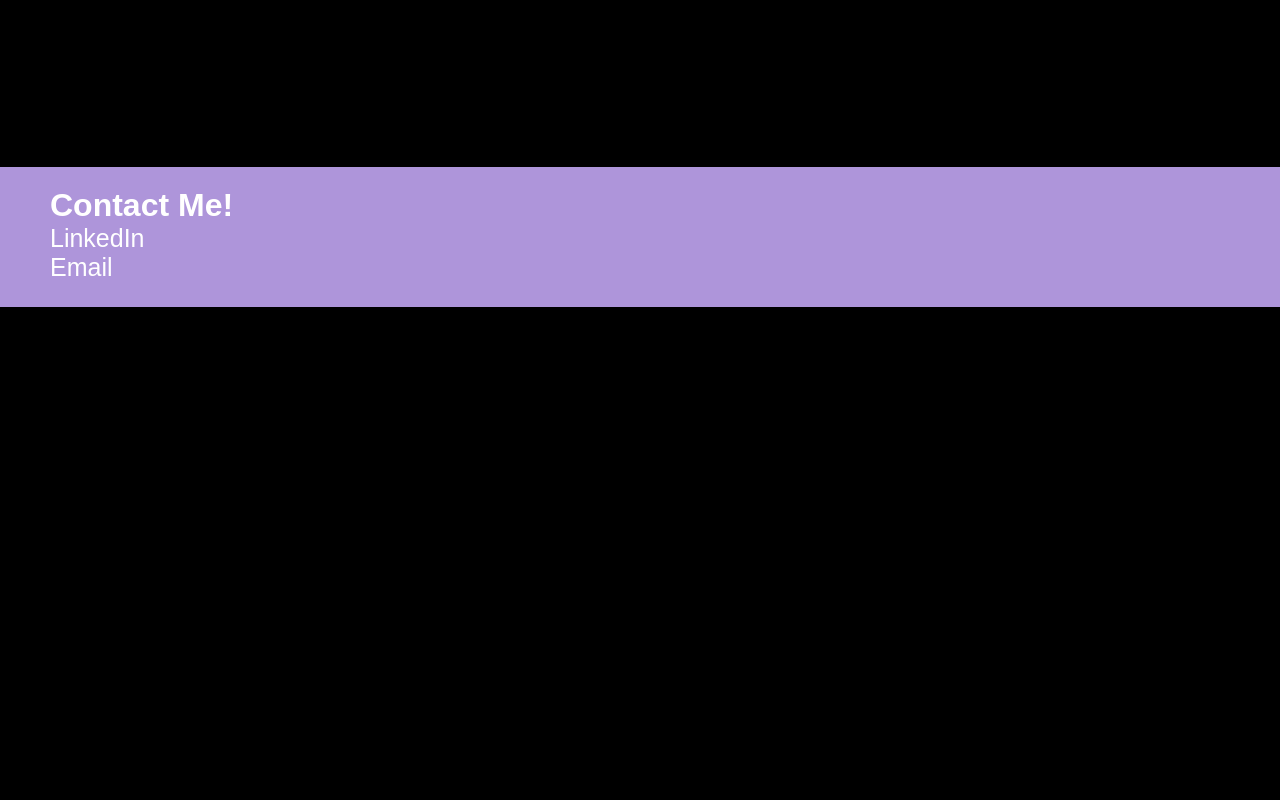
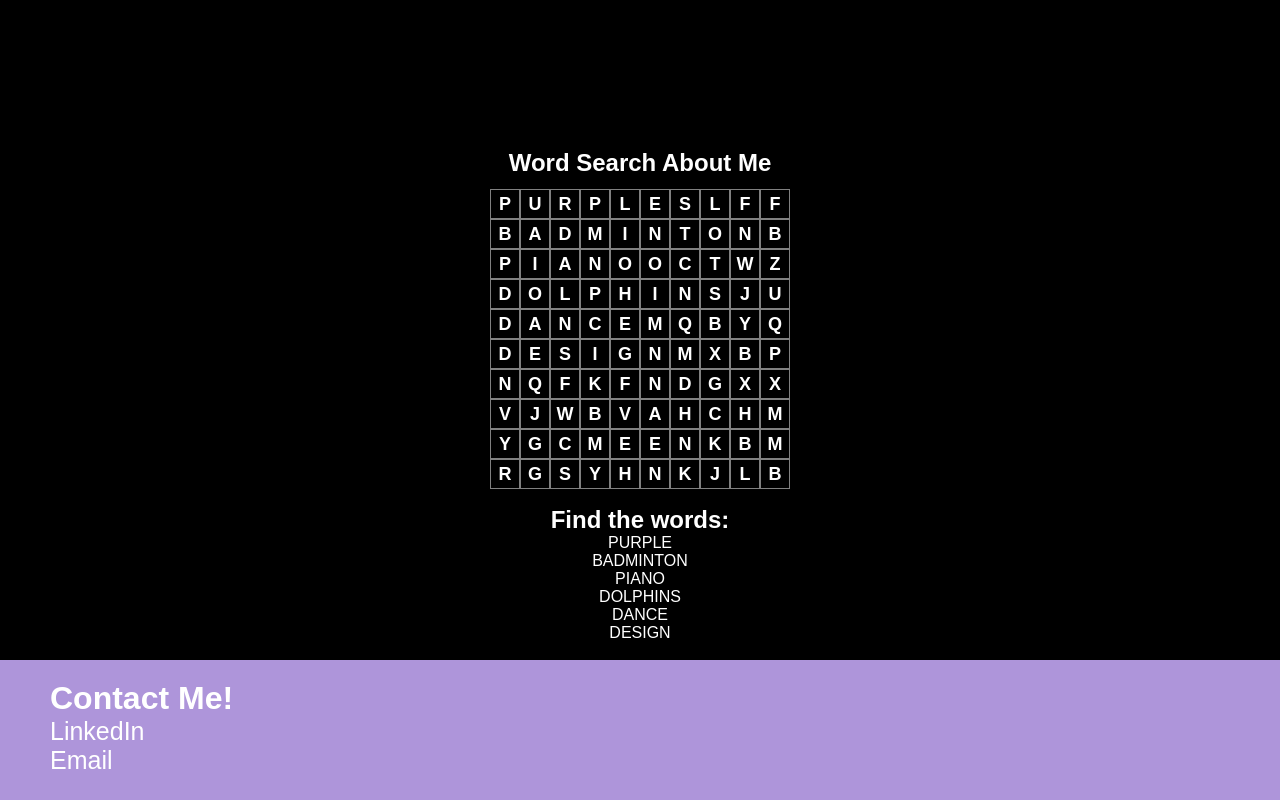
Before and after one commit to callistachan0522/callista_portfolio, a Next.js app: page /about in a window 1280 px wide. Shown: the part 1208-2008 px from the top of the page. Before the commit the page ends 1515 px from the top, so only its background shows below. Built offline with nearby package versions, Linux system fonts and the light colour scheme.

Commit message:
word search game in about page

```diff
--- /dev/null
+++ b/src/components/WordSearch.jsx
@@ -0,0 +1,85 @@
+import React, { useState, useEffect } from "react";
+import styles from "./WordSearch.module.css"; // Import CSS Module
+
+const gridSize = 10;
+const words = ["PURPLE", "BADMINTON", "PIANO", "DOLPHINS", "DANCE", "DESIGN"];
+
+const WordSearch = () => {
+  const [grid, setGrid] = useState([]);
+  const [selectedCells, setSelectedCells] = useState([]);
+  const [foundWords, setFoundWords] = useState([]);
+
+  useEffect(() => {
+    const newGrid = Array(gridSize)
+      .fill(null)
+      .map(() => Array(gridSize).fill(""));
+
+    words.forEach((word, index) => {
+      let row = index;
+      for (let i = 0; i < word.length; i++) {
+        newGrid[row][i] = word[i];
+      }
+    });
+
+    for (let r = 0; r < gridSize; r++) {
+      for (let c = 0; c < gridSize; c++) {
+        if (newGrid[r][c] === "") {
+          newGrid[r][c] = String.fromCharCode(65 + Math.floor(Math.random() * 26));
+        }
+      }
+    }
+
+    setGrid(newGrid);
+  }, []);
+
+  const handleCellClick = (row, col) => {
+    const newSelection = [...selectedCells, { row, col }];
+    setSelectedCells(newSelection);
+
+    const selectedWord = newSelection.map(({ row, col }) => grid[row][col]).join("");
+
+    if (words.includes(selectedWord)) {
+      setFoundWords([...foundWords, selectedWord]);
+      setSelectedCells([]);
+    }
+  };
+
+  return (
+    <div className={styles.container}>
+      <h1 className={styles.title}>Word Search About Me</h1>
+      <div className={styles.grid}>
+        {grid.map((row, rowIndex) => (
+          <div key={rowIndex} className={styles.row}>
+            {row.map((letter, colIndex) => {
+              const isSelected = selectedCells.some(cell => cell.row === rowIndex && cell.col === colIndex);
+              const isFound = foundWords.some(word =>
+                word.includes(letter) &&
+                row.slice(0, word.length).join("") === word
+              );
+
+              return (
+                <span
+                  key={colIndex}
+                  className={`${styles.cell} ${isSelected ? styles.selected : ""} ${isFound ? styles.found : ""}`}
+                  onClick={() => handleCellClick(rowIndex, colIndex)}
+                >
+                  {letter}
+                </span>
+              );
+            })}
+          </div>
+        ))}
+      </div>
+      <h2 className={styles.wordListTitle}>Find the words:</h2>
+      <ul className={styles.wordList}>
+        {words.map((word, index) => (
+          <li key={index} className={foundWords.includes(word) ? styles.completed : ""}>
+            {word}
+          </li>
+        ))}
+      </ul>
+    </div>
+  );
+};
+
+export default WordSearch;
--- /dev/null
+++ b/src/components/WordSearch.module.css
@@ -0,0 +1,56 @@
+.container {
+    text-align: center;
+    font-family: Arial, sans-serif;
+    color: white;
+  }
+
+  .title {
+    font-size: 24px;
+    font-weight: bold;
+  }
+
+  .grid {
+    display: inline-block;
+    border: 2px solid black;
+    margin-top: 10px;
+  }
+
+  .row {
+    display: flex;
+  }
+
+  .cell {
+    width: 30px;
+    height: 30px;
+    display: flex;
+    align-items: center;
+    justify-content: center;
+    border: 1px solid gray;
+    font-size: 18px;
+    font-weight: bold;
+    cursor: pointer;
+    background-color: black;
+    color: white;
+  }
+
+  .selected {
+    background-color: blue;
+  }
+
+  .found {
+    background-color: green;
+  }
+
+  .wordListTitle {
+    margin-top: 15px;
+  }
+
+  .wordList {
+    list-style: none;
+    padding: 0;
+  }
+
+  .completed {
+    text-decoration: line-through;
+    color: green;
+  }
--- a/src/pages/about.js
+++ b/src/pages/about.js
@@ -3,6 +3,7 @@ import Image from 'next/image';
 import NavBar from '@/components/NavBar';
 import styles from '@/styles/about.module.css';
 import Footer from '@/components/Footer';
+import WordSearch from '@/components/WordSearch';
 
 export default function About() {
     return (
@@ -19,6 +20,7 @@ Since then, my enthusiasm has grown into a deeper appreciation for UX/UI and Gra
 <br/>
 <br/>
 What excites me most is the entire creative journey—transforming initial concepts and rough sketches into polished, impactful designs that truly connect with users. My goal as a designer is always to blend beauty with functionality, ensuring every interaction is meaningful, intuitive, and memorable. </p>
+<WordSearch />
         <Footer />
       </div>
     );
```
